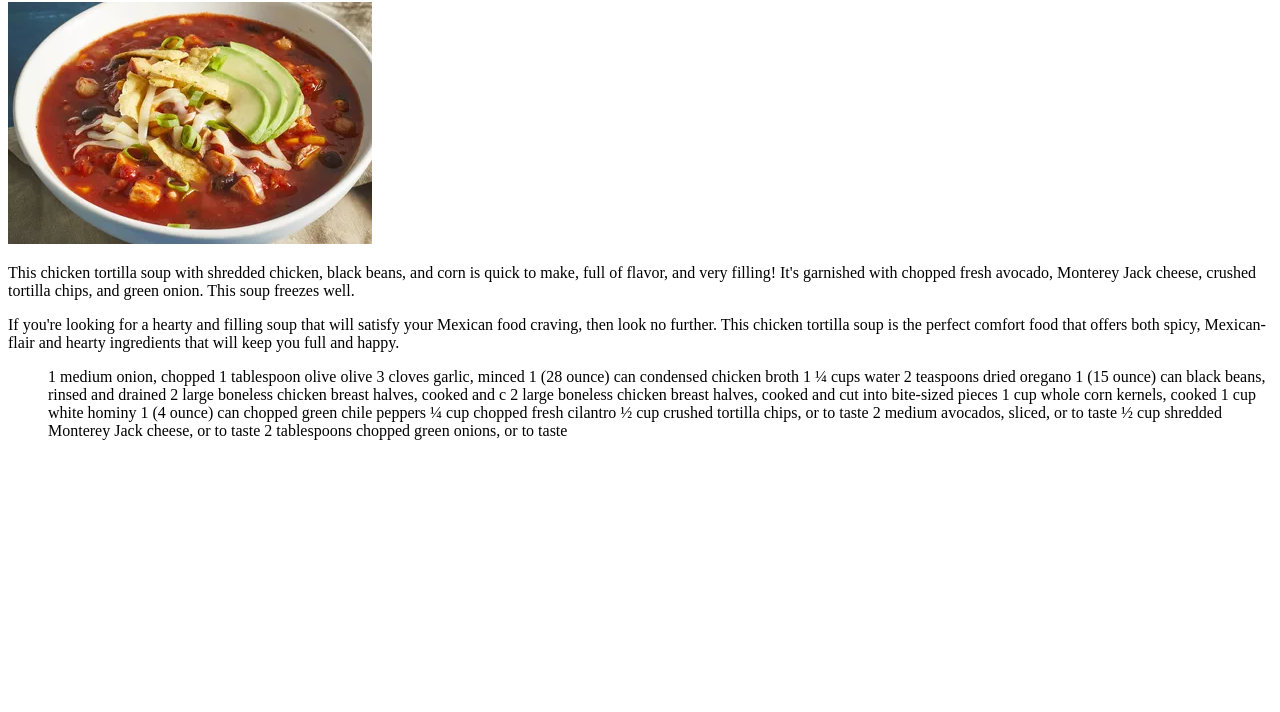
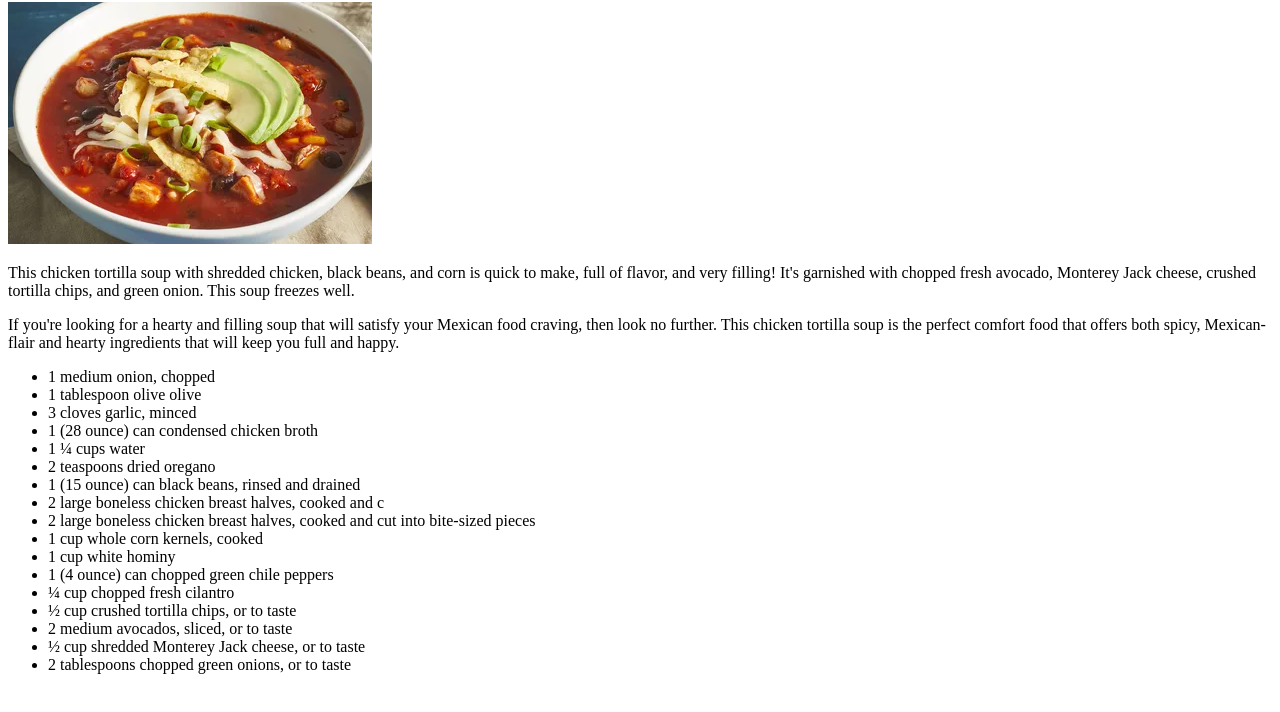
Before and after one commit to dejvid420/odin-recipes, a plain HTML site: page recipes/chicken-tortilla-soup.html in a window 1280 px wide. Shown: the part 78-790 px from the top of the page. Drawn offline with Linux system fonts and the light colour scheme.

Commit message:
fixed the list again this time correctly

```diff
--- a/recipes/chicken-tortilla-soup.html
+++ b/recipes/chicken-tortilla-soup.html
@@ -15,23 +15,23 @@
     <p>This chicken tortilla soup with shredded chicken, black beans, and corn is quick to make, full of flavor, and very filling! It's garnished with chopped fresh avocado, Monterey Jack cheese, crushed tortilla chips, and green onion. This soup freezes well.</p>
     <p>If you're looking for a hearty and filling soup that will satisfy your Mexican food craving, then look no further. This chicken tortilla soup is the perfect comfort food that offers both spicy, Mexican-flair and hearty ingredients that will keep you full and happy.</p>
     <ul>
-        <l>1 medium onion, chopped</l>
-        <l>1 tablespoon olive olive</l>
-        <l>3 cloves garlic, minced</l>
-        <l>1 (28 ounce) can condensed chicken broth</l>
-        <l>1 ¼ cups water</l>
-        <l>2 teaspoons dried oregano</l>
-        <l>1 (15 ounce) can black beans, rinsed and drained</l>
-        <l>2 large boneless chicken breast halves, cooked and c</l>
-        <l>2 large boneless chicken breast halves, cooked and cut into bite-sized pieces</l>
-        <l>1 cup whole corn kernels, cooked</l>
-        <l>1 cup white hominy</l>
-        <l>1 (4 ounce) can chopped green chile peppers</l>
-        <l>¼ cup chopped fresh cilantro</l>
-        <l>½ cup crushed tortilla chips, or to taste</l>
-        <l>2 medium avocados, sliced, or to taste</l>
-        <l>½ cup shredded Monterey Jack cheese, or to taste</l>
-        <l>2 tablespoons chopped green onions, or to taste</l>
+        <li>1 medium onion, chopped</li>
+        <li>1 tablespoon olive olive</li>
+        <li>3 cloves garlic, minced</li>
+        <li>1 (28 ounce) can condensed chicken broth</li>
+        <li>1 ¼ cups water</li>
+        <li>2 teaspoons dried oregano</li>
+        <li>1 (15 ounce) can black beans, rinsed and drained</li>
+        <li>2 large boneless chicken breast halves, cooked and c</li>
+        <li>2 large boneless chicken breast halves, cooked and cut into bite-sized pieces</l>
+        <li>1 cup whole corn kernels, cooked</li>
+        <li>1 cup white hominy</li>
+        <li>1 (4 ounce) can chopped green chile peppers</li>
+        <li>¼ cup chopped fresh cilantro</li>
+        <li>½ cup crushed tortilla chips, or to taste</li>
+        <li>2 medium avocados, sliced, or to taste</li>
+        <li>½ cup shredded Monterey Jack cheese, or to taste</li>
+        <li>2 tablespoons chopped green onions, or to taste</li>
     </ul>
     <ol>
 
```
